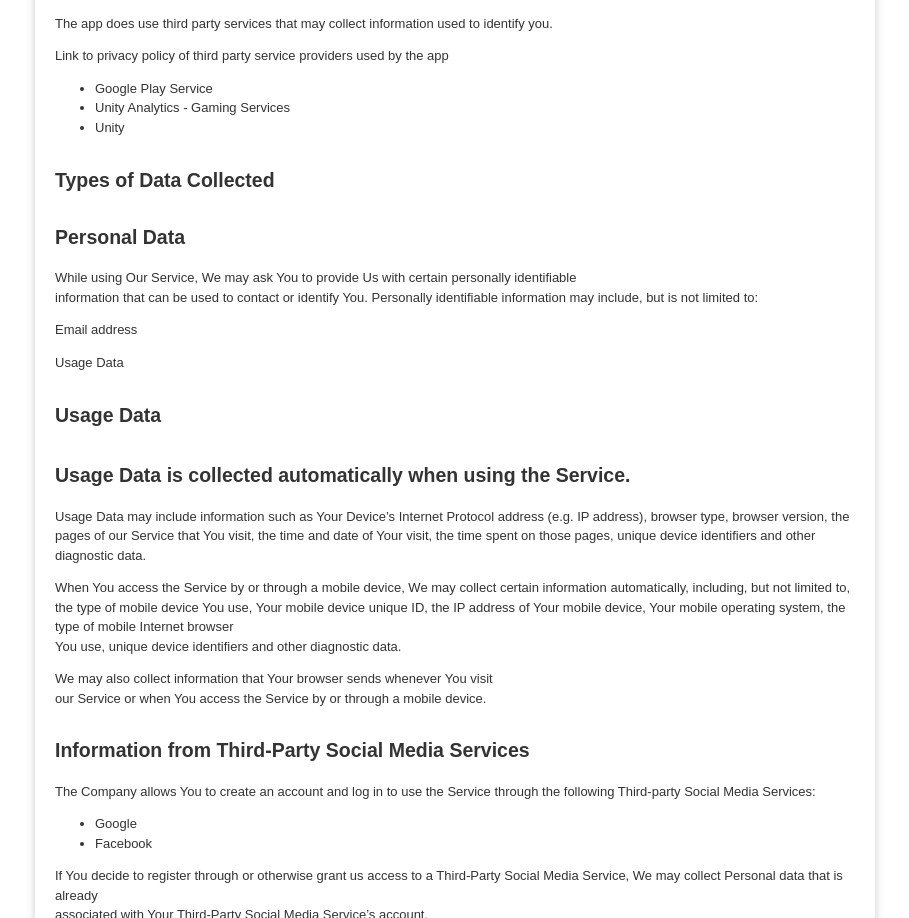
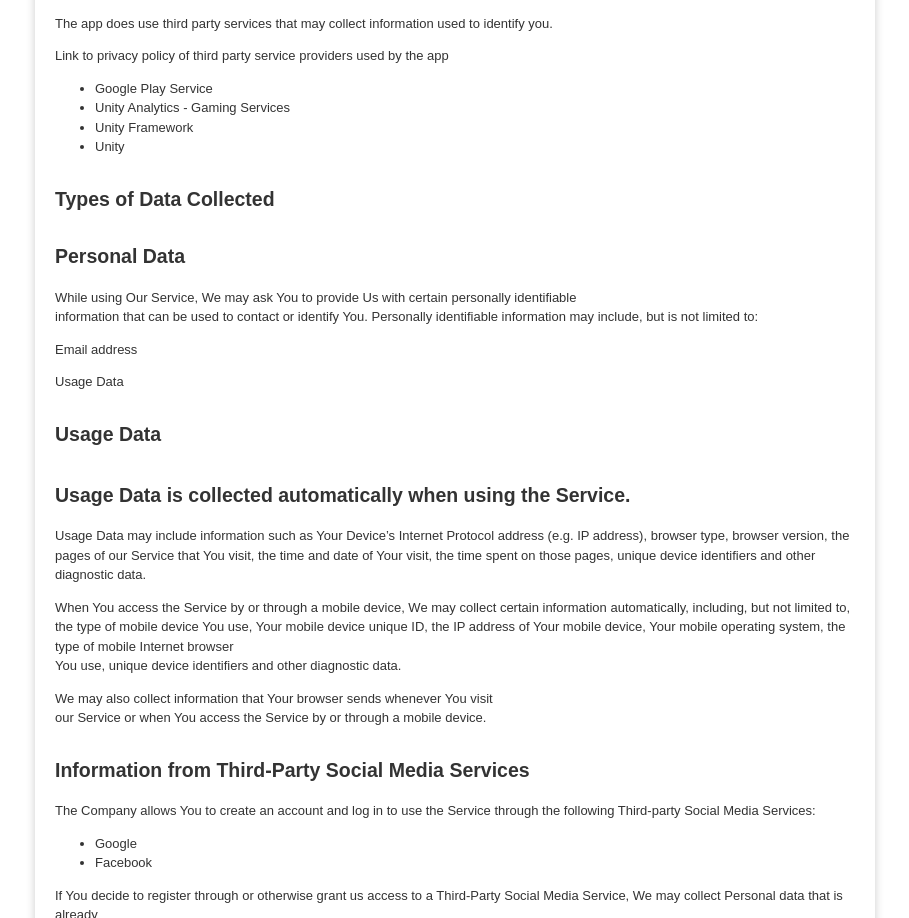
Before and after one commit to dreamsLAB-kh/runnderdo-private-policy, a plain HTML site: page index.html in a window 1280 px wide. Shown: the part 1188-2106 px from the top of the page, without its empty margins (185-1094 px from the left). Drawn offline with Linux system fonts and the light colour scheme.

Commit message:
Add Unity Framework

```diff
--- a/index.html
+++ b/index.html
@@ -127,7 +127,8 @@
         <ul>
           <li>Google Play Service</li>
           <li>Unity Analytics - Gaming Services</li>
-          <li>Unity</li>
+          <li>Unity Framework</li>
+          <li>Unity </li>
         </ul>
         <h2 >
           Types of Data Collected
```
